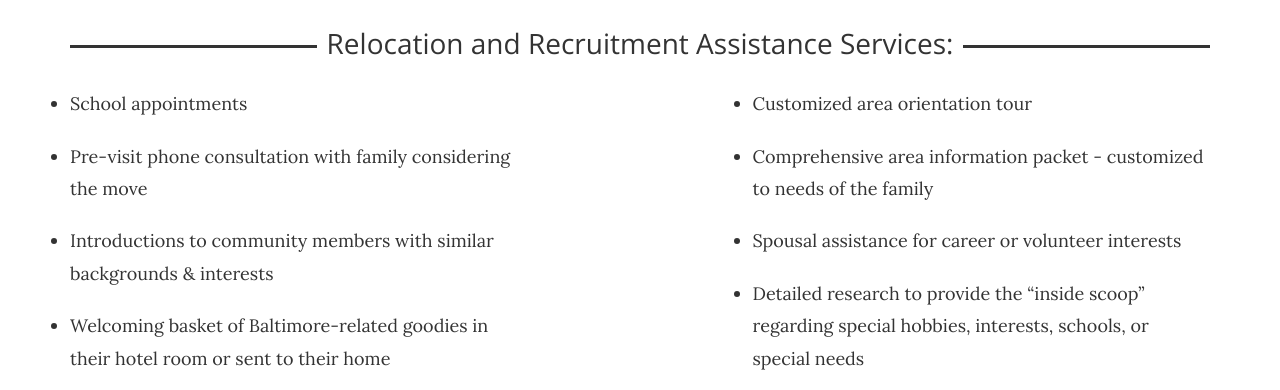
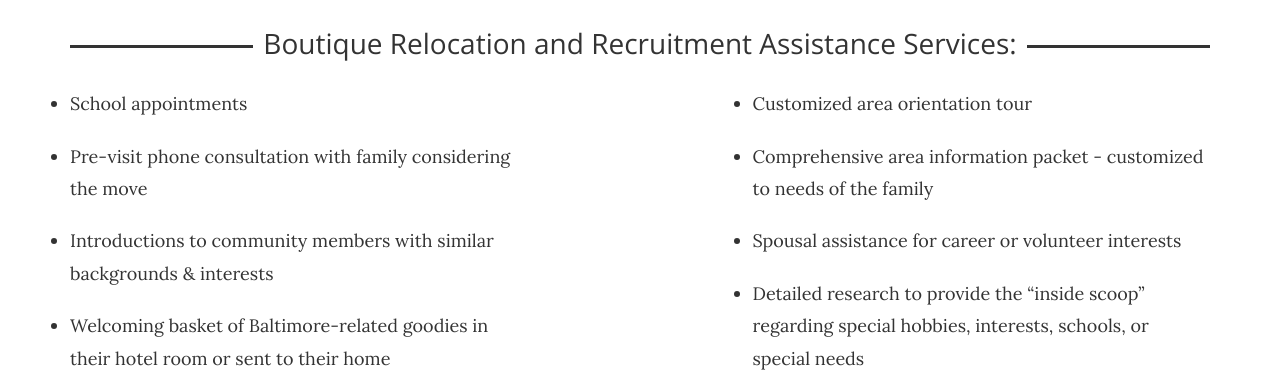
Before and after one commit to madmaxlax/executivewelcome, a PHP site: page / in a window 1280 px wide. Shown: the part 2204-2594 px from the top of the page. Run offline with PHP 8.4, Linux system fonts and the light colour scheme; some libraries are stand-ins or nearby versions.

Commit message:
update number and meta tag

```diff
--- a/index.php
+++ b/index.php
@@ -7,8 +7,9 @@
   <meta charset="utf-8">
   <meta http-equiv="X-UA-Compatible" content="IE=edge">
   <meta name="viewport" content="width=device-width, initial-scale=1">
-  <meta name="description" content="Executive Welcome is a recruitment assistance service provided by Lauren Marks in the Baltimore area.">
+  <meta name="description" content="Executive Welcome is a boutique recruitment assistance service provided by Lauren Marks in the Baltimore area.">
   <meta name="author" content="Lauren Marks">
+  <meta property="og:image" content="/imgs/logo-only_inverted-.png" />
   <meta name="keywords" content="Lauren Marks Susie Susanne Chisolm Executive Welcome Baltimore recruit recruitment new hire asssistance service baltimore metroplitan area">
 
   <title>Executive Welcome Baltimore</title>
@@ -179,7 +180,7 @@
       <div class="container">
         <div class="row">
           <div class="col-lg-12">
-            <h1 class="sectionhr"><span class="sectionhr-header">Relocation and Recruitment Assistance Services:</span></h1>
+            <h1 class="sectionhr"><span class="sectionhr-header">Boutique Relocation and Recruitment Assistance Services:</span></h1>
             <div class="row">
               <ul class="col-md-5 col-sm-12">
                 <li>
@@ -325,7 +326,7 @@
             <h1 class="sectionhr"><span class="sectionhr-header">Contact Us</span></h1>
             <br/>
             <h2 class="section-subhead">Would you like to know more? Please feel free to reach out to us!</h2>
-            <h2 class="section-subhead">Call 443-600-0212</h2>
+            <h2 class="section-subhead">Call 443-770-2695</h2>
             <div class="contact-social-link">
               <a href="https://www.facebook.com/ExecutiveWelcome/" target="_blank">
 								<img src="imgs/f_icon.svg" height="22px" alt=""> Executive Welcome on Facebook
@@ -410,7 +411,7 @@
 							</div>-->
               <img src="imgs/linkedin_icon.svg" height="22px" class="img-social" alt=""> LinkedIn
             </a>
-            <br>443-600-0212
+            <br>443-770-2695
             <br>Copyright © 2009-
             <?php echo date("Y"); ?> <a href="http://executivewelcomebaltimore.com">Lauren Marks</a>.
             <br>Baltimore photos courtesy of <a href="http://www.ronsolomonphoto.com/" target="_blank">Ron Solomon</a>.
```
